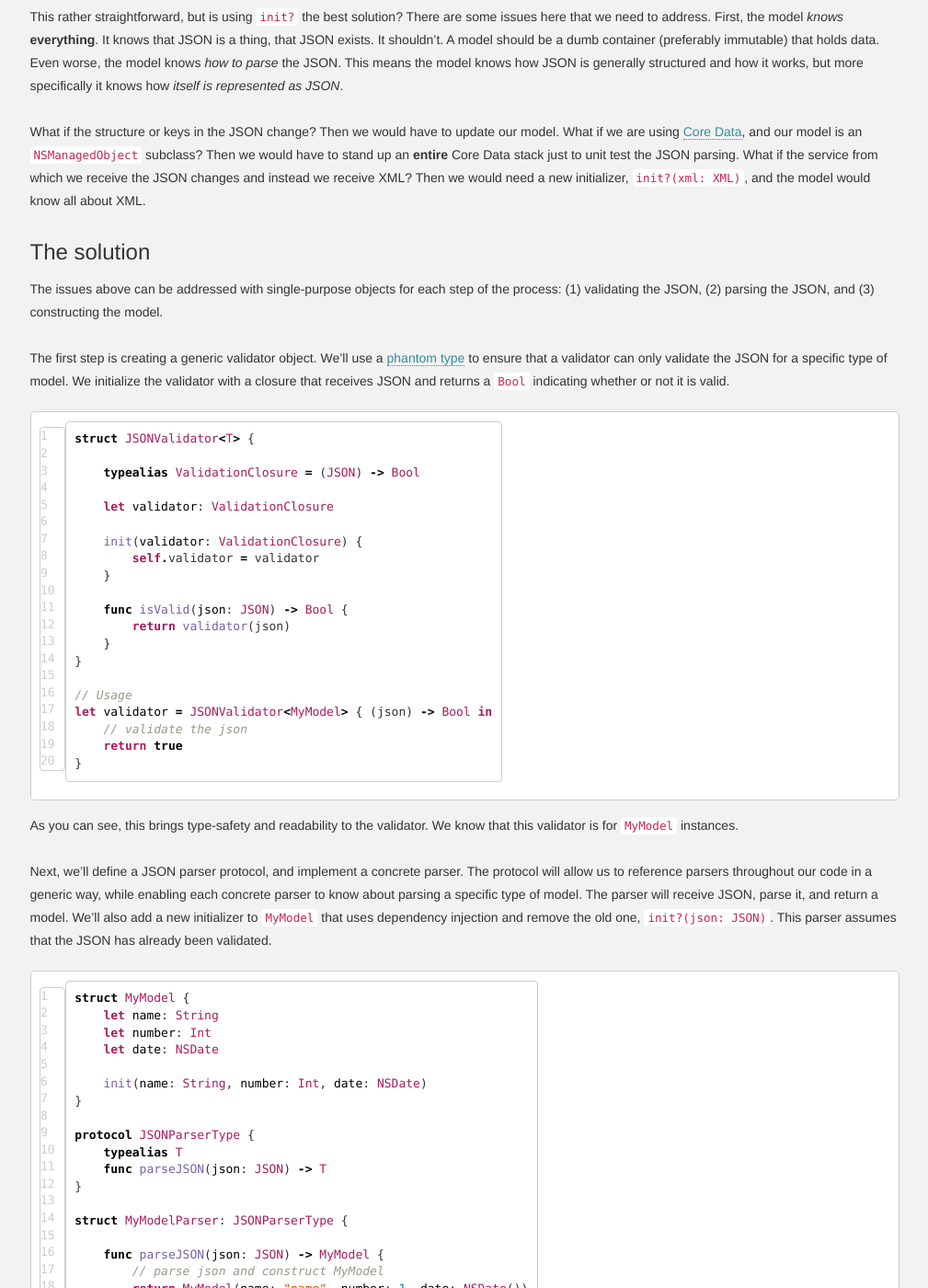
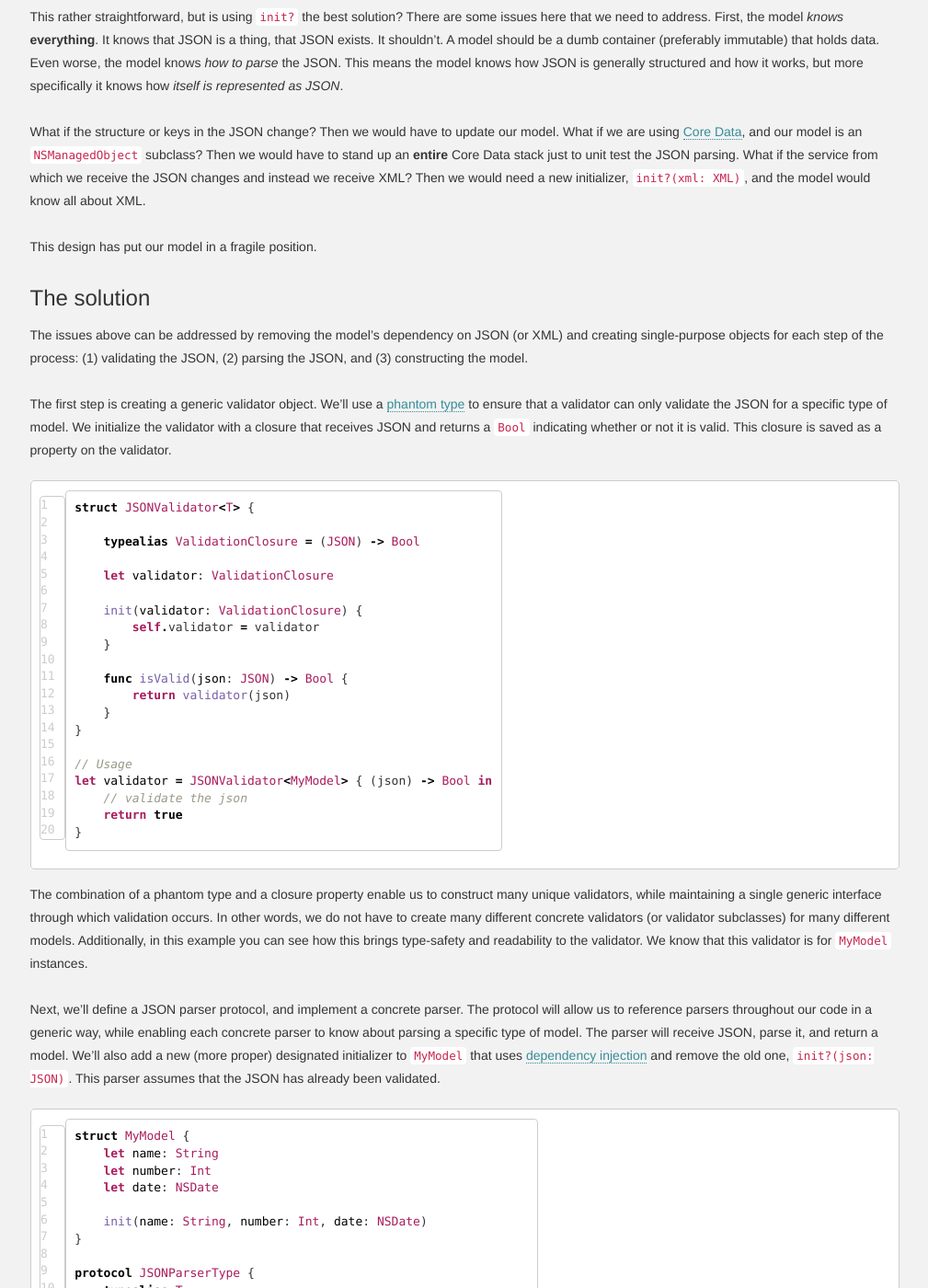
Before and after one commit to jessesquires/jessesquires.com, a Jekyll site: the page built from _posts/2015-04-06-swift-failable-initializers-revisited.md, in a window 1280 px wide and 1400 px high, scrolled down 1083 px. Shown: the whole window at 92% size, without its empty margins (135-1144 px from the left). Built offline with Jekyll 4.4.1, drawn with Linux system fonts in a browser that asks for light colours; nearby versions of some CDN libraries; Markdown is read by kramdown in place of the engine named in the settings; some of the changed text lies outside the part shown.

Commit message:
article tweaks, revisions.

```diff
--- a/_posts/2015-04-06-swift-failable-initializers-revisited.md
+++ b/_posts/2015-04-06-swift-failable-initializers-revisited.md
@@ -42,11 +42,13 @@
 
 What if the structure or keys in the JSON change? Then we would have to update our model. What if we are using [Core Data](https://developer.apple.com/library/mac/documentation/Cocoa/Conceptual/CoreData/cdProgrammingGuide.html), and our model is an `NSManagedObject` subclass? Then we would have to stand up an **entire** Core Data stack just to unit test the JSON parsing. What if the service from which we receive the JSON changes and instead we receive XML? Then we would need a new initializer, `init?(xml: XML)`, and the model would know all about XML.
 
+This design has put our model in a fragile position.
+
 ### The solution
 
-The issues above can be addressed with single-purpose objects for each step of the process: (1) validating the JSON, (2) parsing the JSON, and (3) constructing the model.
+The issues above can be addressed by removing the model's dependency on JSON (or XML) and creating single-purpose objects for each step of the process: (1) validating the JSON, (2) parsing the JSON, and (3) constructing the model.
 
-The first step is creating a generic validator object. We'll use a [phantom type](http://www.objc.io/snippets/13.html) to ensure that a validator can only validate the JSON for a specific type of model. We initialize the validator with a closure that receives JSON and returns a `Bool` indicating whether or not it is valid.
+The first step is creating a generic validator object. We'll use a [phantom type](http://www.objc.io/snippets/13.html) to ensure that a validator can only validate the JSON for a specific type of model. We initialize the validator with a closure that receives JSON and returns a `Bool` indicating whether or not it is valid. This closure is saved as a property on the validator.
 
 {% highlight swift linenos %}
 
@@ -73,9 +75,9 @@
 
 {% endhighlight %}
 
-As you can see, this brings type-safety and readability to the validator. We know that this validator is for `MyModel` instances.
+The combination of a phantom type and a closure property enable us to construct many unique validators, while maintaining a single generic interface through which validation occurs. In other words, we do not have to create many different concrete validators (or validator subclasses) for many different models. Additionally, in this example you can see how this brings type-safety and readability to the validator. We know that this validator is for `MyModel` instances.
 
-Next, we'll define a JSON parser protocol, and implement a concrete parser. The protocol will allow us to reference parsers throughout our code in a generic way, while enabling each concrete parser to know about parsing a specific type of model. The parser will receive JSON, parse it, and return a model. We'll also add a new initializer to `MyModel` that uses dependency injection and remove the old one, `init?(json: JSON)`. This parser assumes that the JSON has already been validated.
+Next, we'll define a JSON parser protocol, and implement a concrete parser. The protocol will allow us to reference parsers throughout our code in a generic way, while enabling each concrete parser to know about parsing a specific type of model. The parser will receive JSON, parse it, and return a model. We'll also add a new (more proper) designated initializer to `MyModel` that uses [dependency injection](http://en.wikipedia.org/wiki/Dependency_injection) and remove the old one, `init?(json: JSON)`. This parser assumes that the JSON has already been validated.
 
 {% highlight swift linenos %}
 
@@ -146,12 +148,12 @@
 
 {% endhighlight %}
 
-Let's break this down. The type parameter `T` specifies the model type. The validator must be a validator for `T`, and the function returns an optional `T?`. The type parameter `P` specifies the parser type, and the `where` clause enforces that the parser `P` parses models of type `T`. If validation fails, then the function returns `nil`, otherwise it will parse the JSON and return a model.
+Suffering from [angle-brack-T blindness](http://inessential.com/2015/02/04/random_swift_things)? Me too. Let's break this down. The type parameter `T` specifies the model type. The validator must be a validator for `T`, and the function returns an optional `T?`. The type parameter `P` specifies the parser type, and the `where` clause enforces that the parser `P` parses models of type `T`. If validation fails, then the function returns `nil`, otherwise it will parse the JSON and return a model.
 
-<span class="text-muted"><strong>Note:</strong> Depending on your architecture, it may not be possible nor worthwhile to have separate validation and parsing steps. If so, these two steps could be combined into the parser object and the rest of this example is still valid and works.</span>
+<span class="text-muted"><strong>Note:</strong> Depending on your architecture, it may not be possible nor worthwhile to have separate validation and parsing steps for JSON. If so, these two steps could be combined into the parser object and everything will still work wonderfully.</span>
 
 ### When to fail
 
-As you can see, we have a clear separation of concerns, easily testable code, and no failable initializers. Of course there will be situations where a solution like this is not possible, namely, resource loading. For example, a `UIImage` or `NSBundle` represents an actual resource on disk. If a resource does not exist, then the class that represents it cannot be instantiated and using a failable initializer is perfect. In this situation, `init?` has exactly the semantics we want. But for models? Probably not.
+As you can see, we have a clear separation of concerns, easily testable code, and no failable initializers. Of course there will be situations where a solution like this is not possible, namely, resource loading. For example, a `UIImage` or `NSBundle` represents an actual resource on disk. If a resource does not exist, then the class that represents it cannot be instantiated and using a failable initializer is perfect. In this situation, `init?` has exactly the semantics we want. But for models and similar instances, using `init?` is probably not a good idea.
 
 Next time you find yourself wanting to write `init?` instead of `init`, there is likely a way to avoid it with a more thoughtful design that will push optionals and failure states further toward the edges of your object graph. Remember, **_where_ we choose to fail _does_ matter.**
```
Also changed, not shown: other parts of _posts/2015-04-06-swift-failable-initializers-revisited.md (+1 -1 lines).
